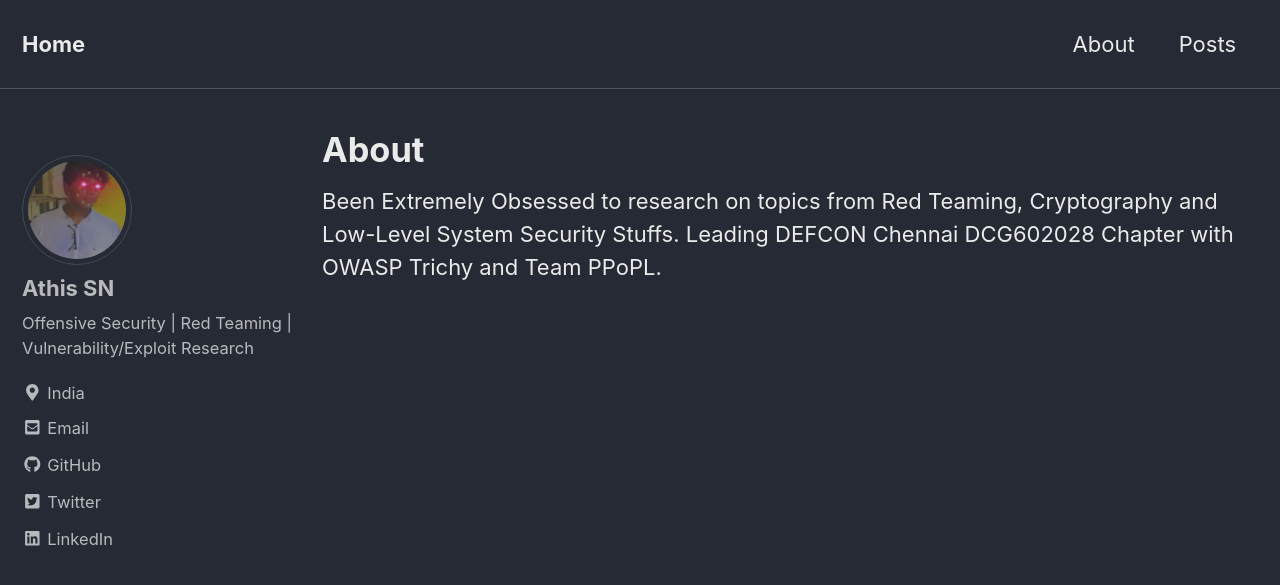
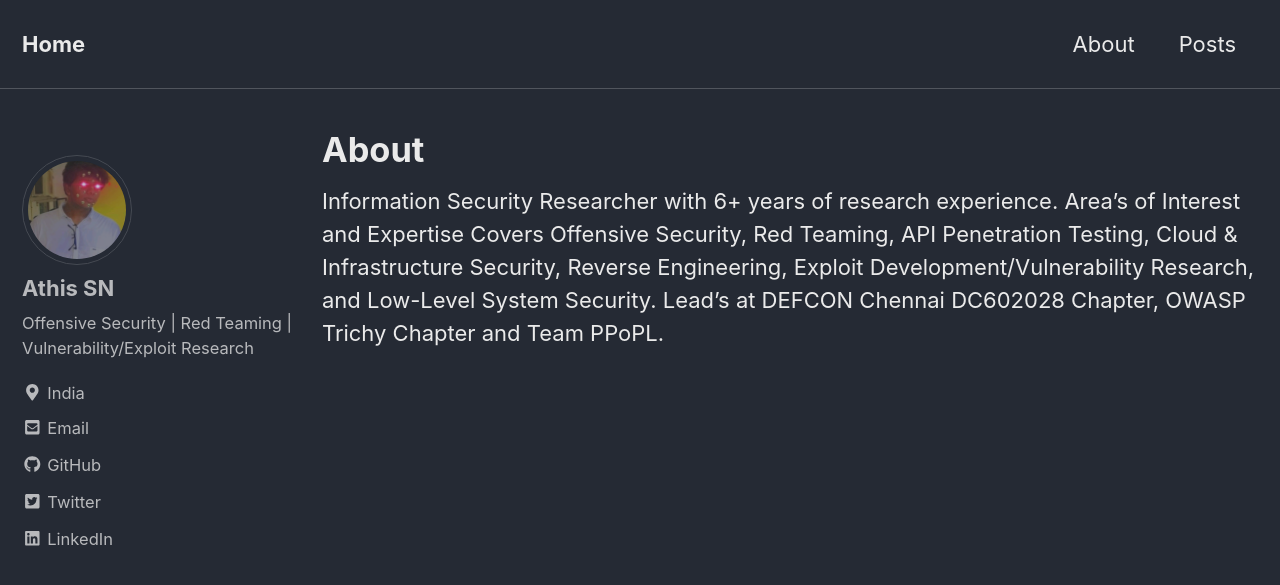
Before and after one commit to AthisSN/athissn.github.io, a Jekyll site: the page built from _pages/about.md, in a window 1280 px wide and 900 px high. Shown: the top 585 px of the window. Built offline with Jekyll 4.4.1, drawn with Linux system fonts in a browser that asks for light colours; cached includes are drawn as plain includes; nearby versions of some CDN libraries.

Commit message:
Update about.md

```diff
--- a/_pages/about.md
+++ b/_pages/about.md
@@ -3,4 +3,4 @@ title: "About"
 permalink: /about/
 ---
 
-Been Extremely Obsessed to research on topics from Red Teaming, Cryptography and Low-Level System Security Stuffs. Leading DEFCON Chennai DCG602028 Chapter with OWASP Trichy and Team PPoPL.
+Information Security Researcher with 6+ years of research experience. Area's of Interest and Expertise Covers Offensive Security, Red Teaming, API Penetration Testing, Cloud & Infrastructure Security, Reverse Engineering, Exploit Development/Vulnerability Research, and Low-Level System Security. Lead's at DEFCON Chennai DC602028 Chapter, OWASP Trichy Chapter and Team PPoPL.
```
